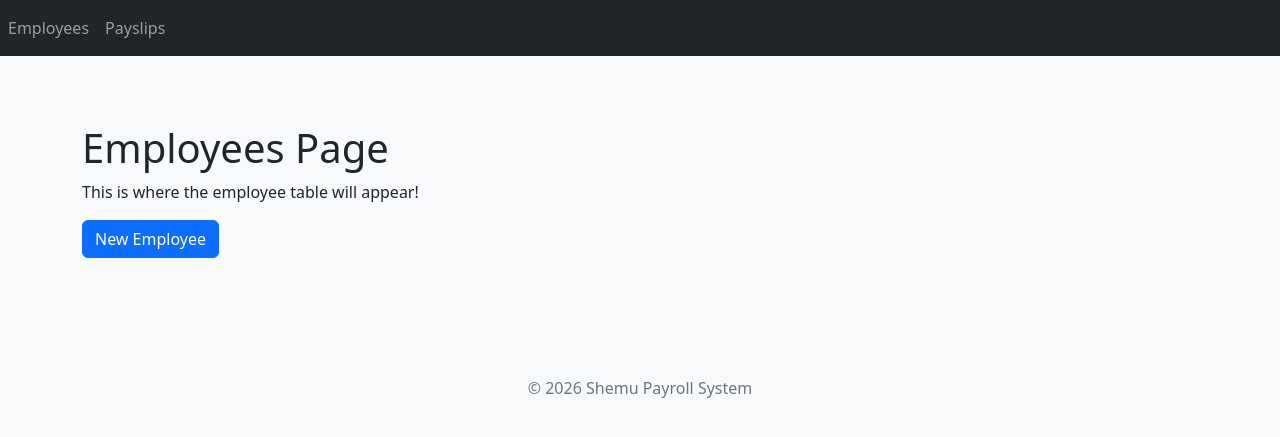
After one commit to kurokabe8/FinalProject-BartoloQueZapico, a Django app: template Shemu/payroll_app/templates/payroll_app/employees_list.html in a window 1280 px wide. The commit adds this page. Shown: the top 437 px of the page. Run offline with Django 5.2, Linux system fonts and the light colour scheme; the template is opened without the code that fills it, so the values that code supplies are empty.

Commit message:
base template tested and working

```diff
--- a/Shemu/Shemu/urls.py
+++ b/Shemu/Shemu/urls.py
@@ -16,9 +16,9 @@ Including another URLconf
 """
 
 from django.contrib import admin
-from django.urls import path, include # Import include
+from django.urls import path, include
 
 urlpatterns = [
-    path('admin/', admin.site.json),
-    path('', include('payroll_app.urls')), # This sends the "home" requests to your app
+    path('admin/', admin.site.urls),
+    path('', include('payroll_app.urls')),
 ]
--- a/Shemu/payroll_app/models.py
+++ b/Shemu/payroll_app/models.py
@@ -5,7 +5,7 @@ class Employee(models.Model):
     id_number = models.CharField(max_length=100, unique=True)
     rate = models.FloatField()
     overtime_pay = models.FloatField(null=True, blank=True, default=0)
-    allowance = model.FloatField(null=True, blank=True, default=0)
+    allowance = models.FloatField(null=True, blank=True, default=0)
 
     def getName(self):
         return self.name
--- a/Shemu/payroll_app/templates/payroll_app/base.html
+++ b/Shemu/payroll_app/templates/payroll_app/base.html
@@ -14,9 +14,9 @@
 <body>
 
     <nav class="navbar navbar-expand-lg navbar-dark bg-dark">
-        <div class="container">
-            <a class="navbar-brand" href="#">Shemu</a> <div class="navbar-nav">
-                <a class="nav-link" href="#">Employees</a> <a class="nav-link" href="#">Payslips</a> </div>
+        <div class="navbar-nav">
+            <a class="nav-link" href="{% url 'employees_list' %}">Employees</a>
+            <a class="nav-link" href="{% url 'payslips_list' %}">Payslips</a>
         </div>
     </nav>
 
--- /dev/null
+++ b/Shemu/payroll_app/templates/payroll_app/employees_list.html
@@ -0,0 +1,9 @@
+{% extends 'payroll_app/base.html' %}
+
+{% block content %}
+    <div class="py-5">
+        <h1>Employees Page</h1>
+        <p>This is where the employee table will appear!</p>
+        <button class="btn btn-primary">New Employee</button>
+    </div>
+{% endblock %}
--- /dev/null
+++ b/Shemu/payroll_app/urls.py
@@ -0,0 +1,12 @@
+from django.urls import path
+from . import views
+
+urlpatterns = [
+    path('', views.employees_list, name='employees_list'),
+    path('employees/create/', views.create_employee, name='create_employee'),
+    path('employees/update/<int:pk>/', views.update_employee, name='update_employee'),
+    path('employees/delete/<int:pk>/', views.delete_employee, name='delete_employee'),
+    path('employees/add-overtime/<int:pk>/', views.add_overtime, name='add_overtime'),
+    path('payslips/', views.payslips_list, name='payslips_list'),
+    path('payslips/view/<int:pk>/', views.view_payslip, name='view_payslip'),
+]
```
Also changed, not shown: Shemu/payroll_app/views.py (+10 -1 lines).
